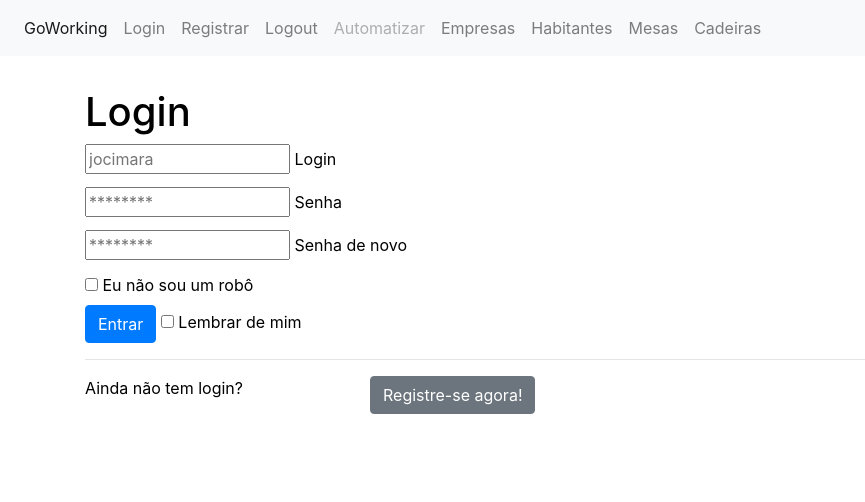
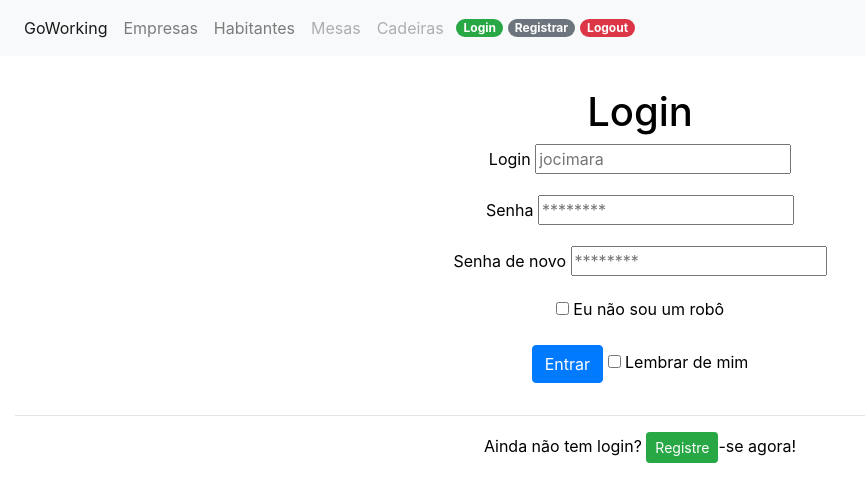
Before and after one commit to fabricadofuturo-poa/goworking, a Flask app: page /goworking/login in a window 1280 px wide. Shown: the top 502 px of the page, without its empty margins (0-865 px from the left). Run offline with Flask 2, Linux system fonts and the light colour scheme; parts of the project's set-up code (start-up, migrations or seed data) failed here and were passed over; some libraries are stand-ins or nearby versions.

Commit message:
Melhorando documentação e tela de login/registro

```diff
--- a/blueprints/goworking/templates/default_layout.html
+++ b/blueprints/goworking/templates/default_layout.html
@@ -31,32 +31,26 @@
         <a class="nav-link" target="_self" href="{{ url_for('goworking.index') }}">GoWorking</a>
       </li>
       <li class="nav-item">
-        <a class="nav-link" target="_self" href="{{ url_for('goworking.login') }}">Login</a>
-      </li>
-      <li class="nav-item">
-        <a class="nav-link" target="_self" href="{{ url_for('goworking.signup') }}">Registrar</a>
-      </li>
-      <li class="nav-item">
-        <a class="nav-link" target="_self" href="{{ url_for('goworking.logout') }}">Logout</a>
-      </li>
-      <li class="nav-item">
-        <a class="nav-link disabled" target="_self" href="#">Automatizar</a>
-      </li>
-      <li class="nav-item">
         <a class="nav-link" target="_self" href="{{ url_for('goworking.empresa') }}">Empresas</a>
       </li>
       <li class="nav-item">
         <a class="nav-link" target="_self" href="{{ url_for('goworking.habitante') }}">Habitantes</a>
       </li>
       <li class="nav-item">
-        <a class="nav-link" target="_self" href="{{ url_for('goworking.mesa') }}">Mesas</a>
+        <a class="nav-link disabled" target="_self" href="{{ url_for('goworking.mesa') }}">Mesas</a>
       </li>
       <li class="nav-item">
-        <a class="nav-link" target="_self" href="{{ url_for('goworking.cadeira') }}">Cadeiras</a>
+        <a class="nav-link disabled" target="_self" href="{{ url_for('goworking.cadeira') }}">Cadeiras</a>
       </li>
       {% block nav %}
       {% endblock %}
     </ul>
+    <span>&nbsp;</span>
+    <a class="badge badge-pill badge-success" target="_self" href="{{ url_for('goworking.login') }}">Login</a>
+    <span>&nbsp;</span>
+    <a class="badge badge-pill badge-secondary" target="_self" href="{{ url_for('goworking.signup') }}">Registrar</a>
+    <span>&nbsp;</span>
+    <a class="badge badge-pill badge-danger" target="_self" href="{{ url_for('goworking.logout') }}">Logout</a>
   </div>
 </nav>
 <!-- conteúdo -->
--- a/blueprints/goworking/templates/login.html
+++ b/blueprints/goworking/templates/login.html
@@ -1,59 +1,49 @@
 {% extends "default_layout.html" %}
 {% block title %}{{ title }}{% endblock %}
 {% block css %}
-<!--<link rel="stylesheet" href="{{ url_for('.static', filename='css/login.css') }}" />-->
 {% endblock %}
 {% block main %}
-<div class="container">
+<center>
+<div class="container-fluid">
 <h1>{{ title }}</h1>
 <form action="" method="post">
   {{ form.hidden_tag() }}
   {{ form.csrf_token }}
   <div class="form-row">
-    <div class="col-6">
-      {{ form.username(size=15, placeholder=form.username.description) }}
-      <label>{{ form.username.label }}</label>
-    </div>
-    <div class="col-6">
+    <div class="form-group col-12">
+      {{ form.username.label }}
+      {{ form.username(placeholder=form.username.description) }}
       {% for error in form.username.errors %}
         <div class="alert alert-danger" role="alert">{{ error }}</div>
       {% endfor %}
     </div>
   </div>
   <div class="form-row">
-    <div class="col-6">
-      {{ form.password(size=15, placeholder=form.password.description) }}
-      <label>{{ form.password.label }}</label>
-    </div>
-    <div class="col-6">
+    <div class="form-group col-12">
+      {{ form.password.label }}
+      {{ form.password(placeholder=form.password.description) }}
       {% for error in form.password.errors %}
         <div class="alert alert-danger" role="alert">{{ error }}</div>
       {% endfor %}
     </div>
   </div>
   <div class="form-row">
-    <div class="col-6">
-      {{ form.confirm(size=15, placeholder=form.confirm.description) }}
-      <label>{{ form.confirm.label }}</label>
-    </div>
-    <div class="col-6">
+    <div class="form-group col-12">
+      {{ form.confirm.label }}
+      {{ form.confirm(placeholder=form.confirm.description) }}
       {% for error in form.confirm.errors %}
         <div class="alert alert-danger" role="alert">{{ error }}</div>
       {% endfor %}
     </div>
   </div>
   <div class="form-row">
-    <div class="col-6">
+    <div class="form-group col-12">
       {{ form.mr_robot() }} {{ form.mr_robot.label }}
-    </div>
-    <div class="col-6">
       {% for error in form.mr_robot.errors %}
         <div class="alert alert-danger" role="alert">{{ error }}</div>
       {% endfor %}
     </div>
-  </div>
-  <div class="form-row">
-    <div class="col-12">
+    <div class="form-group col-12">
       {{ form.submit(class="btn btn-primary") }}
       {{ form.remember_me() }} {{ form.remember_me.label }}
     </div>
@@ -61,10 +51,10 @@
 </form>
 <hr>
 <div class="row">
-  <div class="col-3">Ainda n&atilde;o tem login&quest;</div>
-  <div class="col-3"><a class="btn btn-secondary" role="button" href="{{ url_for('goworking.signup') }}">Registre-se agora&excl;</a></div>
+    <div class="col-12">Ainda n&atilde;o tem login&quest; <a class="btn btn-success btn-sm" role="button" href="{{ url_for('goworking.signup') }}">Registre</a>-se agora&excl;</div>
 </div>
 </div>
+</center>
 {% endblock %}
 {% block javascript %}
 {% endblock %}
--- a/doc/mysql.sql
+++ b/doc/mysql.sql
@@ -1,2 +1,2 @@
 CREATE DATABASE goworking DEFAULT CHARACTER SET utf8 DEFAULT COLLATE utf8_bin;
-GRANT ALL PRIVILEGES ON goworking.* to goworking@'localhost' IDENTIFIED BY 'goworking';
+GRANT ALL PRIVILEGES ON goworking.* to usuario@'localhost' IDENTIFIED BY 'senha';
```
Also changed, not shown: blueprints/goworking/templates/signup.html (+17 -29 lines), README.md, 4 other files.
